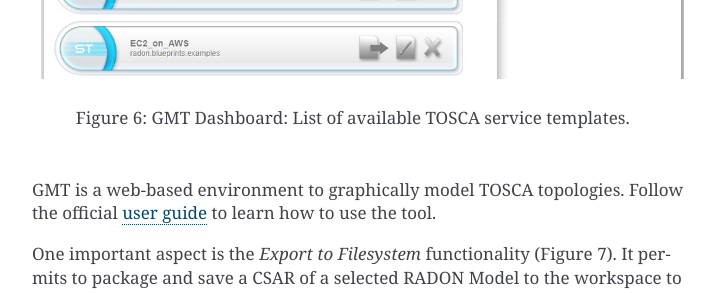
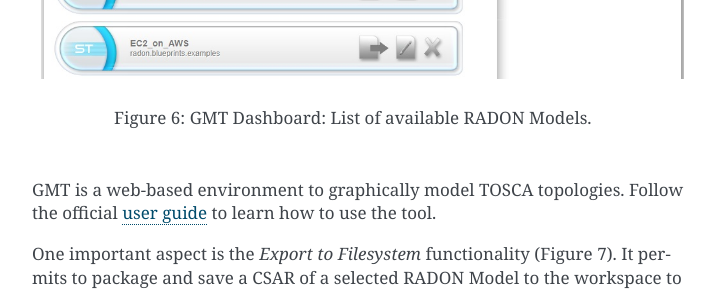
Before and after one commit to zhululai/radon-ide, a Sphinx documentation site: the page built from docs/getting-started.rst, in a window 1280 px wide and 900 px high, scrolled down 3034 px. Shown: the part 154-447 px from the top of the window, without its empty margins (388-1103 px from the left). Built offline with Sphinx 7.4.7, drawn with Linux system fonts in a browser that asks for light colours.

Commit message:
Change wording

```diff
--- a/docs/getting-started.rst
+++ b/docs/getting-started.rst
@@ -45,7 +45,7 @@ The browser window of the GMT will be opened (Figure 6) to create or adapt exist
 
 .. figure:: imgs/GMT.jpg
 
-   Figure 6: GMT Dashboard: List of available TOSCA service templates.
+   Figure 6: GMT Dashboard: List of available RADON Models.
 
 GMT is a web-based environment to graphically model TOSCA topologies.
 Follow the official `user guide <https://winery.readthedocs.io/en/latest/user/index.html>`_ to learn how to use the tool.
```
